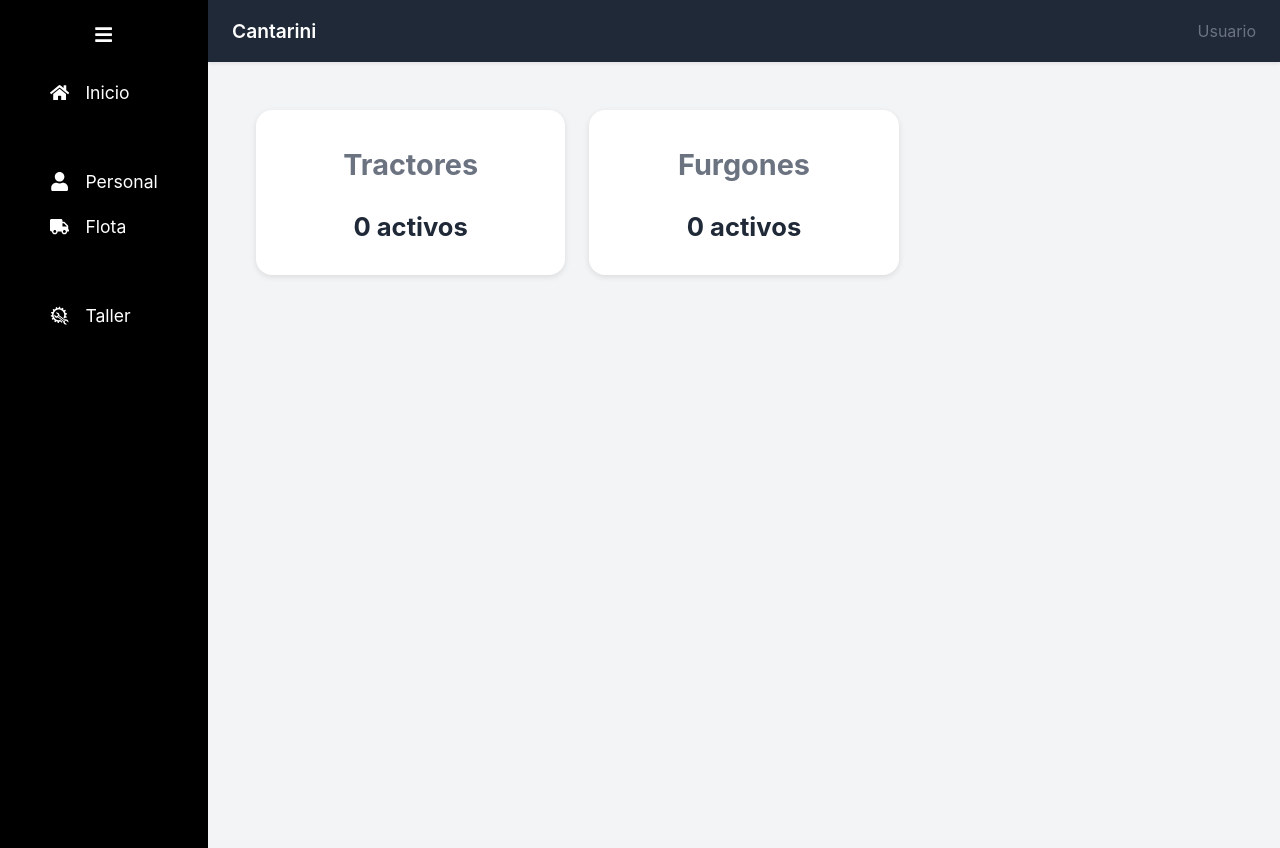
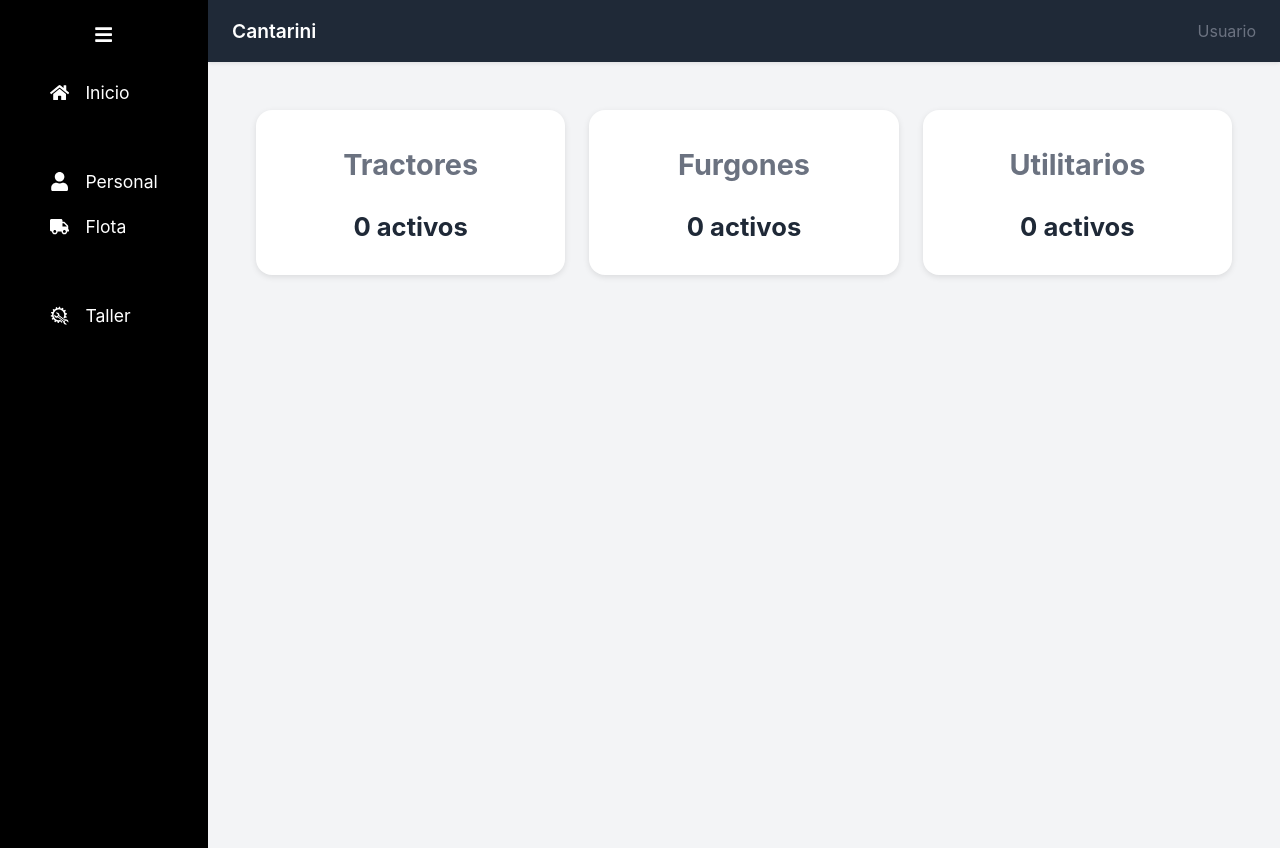
Before and after one commit to Nicolas-Cragno/cantapp-web, a React (Create React App) app: page /flota in a window 1280 px wide. Built offline with nearby package versions, Linux system fonts and the light colour scheme; no server answers; the database is empty.

Commit message:
prueba de nuevo git

```diff
--- a/src/containers/Flota.jsx
+++ b/src/containers/Flota.jsx
@@ -58,6 +58,11 @@ const Flota = () => {
                     value={loading ? "Cargando datos..." : `${cantFurgones} activos`}
                     route="/tractores"
                 />
+                <Card
+                    title="Utilitarios"
+                    value={loading ? "Cargando datos..." : `${cantFurgones} activos`}
+                    route="/tractores"
+                />
             </div>
         </section>
     )
```
